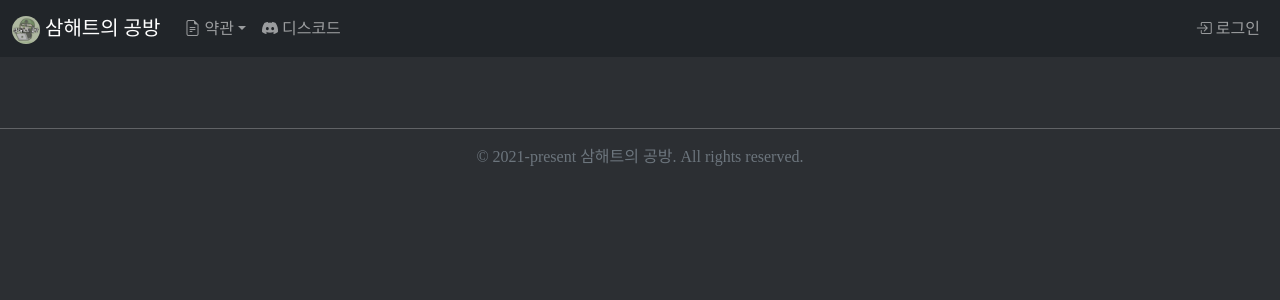
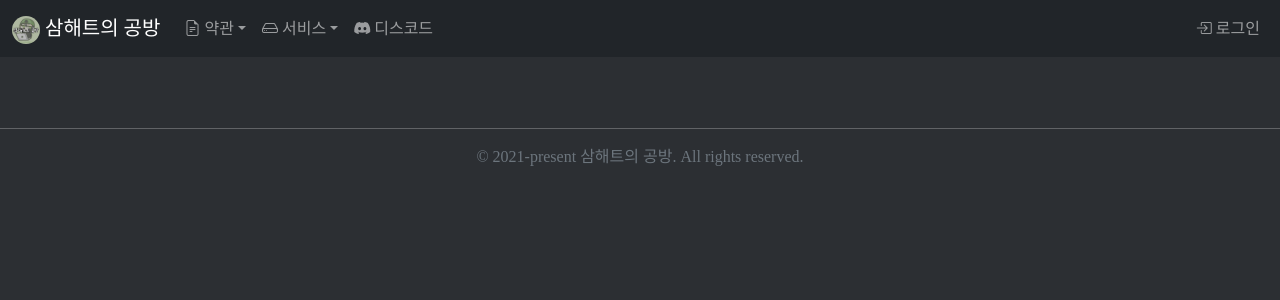
Before and after one commit to discord-korea/web, a Python web app: template templates/base.html in a window 1280 px wide. Shown: the top 300 px of the page. Run offline with Jinja, Linux system fonts and the light colour scheme; the template is opened without the code that fills it, so the values that code supplies are empty; some web fonts are replaced.

Commit message:
feat(templates/include/nav.html): add service tab

```diff
--- a/templates/include/nav.html
+++ b/templates/include/nav.html
@@ -13,6 +13,13 @@
                     <ul class="dropdown-menu dropdown-menu-dark" aria-labelledby="navbarDropdown">
                         <li><a class="dropdown-item disabled" href="#" aria-disabled="true" style="text-align: center;">이용약관</a></li>
                         <li><a class="dropdown-item disabled" href="#" aria-disabled="true" style="text-align: center;">개인정보 처리방침</a></li>
+                    </ul>
+                </li>
+                <li class="nav-item dropdown">
+                    <a class="nav-link dropdown-toggle" href="#" id="navbarDropdown" role="button" data-bs-toggle="dropdown" aria-expanded="false"><i class="bi bi-hdd"></i> 서비스</a>
+                    <ul class="dropdown-menu dropdown-menu-dark" aria-labelledby="navbarDropdown">
+                        <li><a class="dropdown-item" href="/service/herbbot" style="text-align: center;">허브 봇</a></li>
+                        <li><a class="dropdown-item" href="/service/happytreebot" style="text-align: center;">해피트리봇</a></li>
                     </ul>
                 </li>
                 <li class="nav-item">
```
